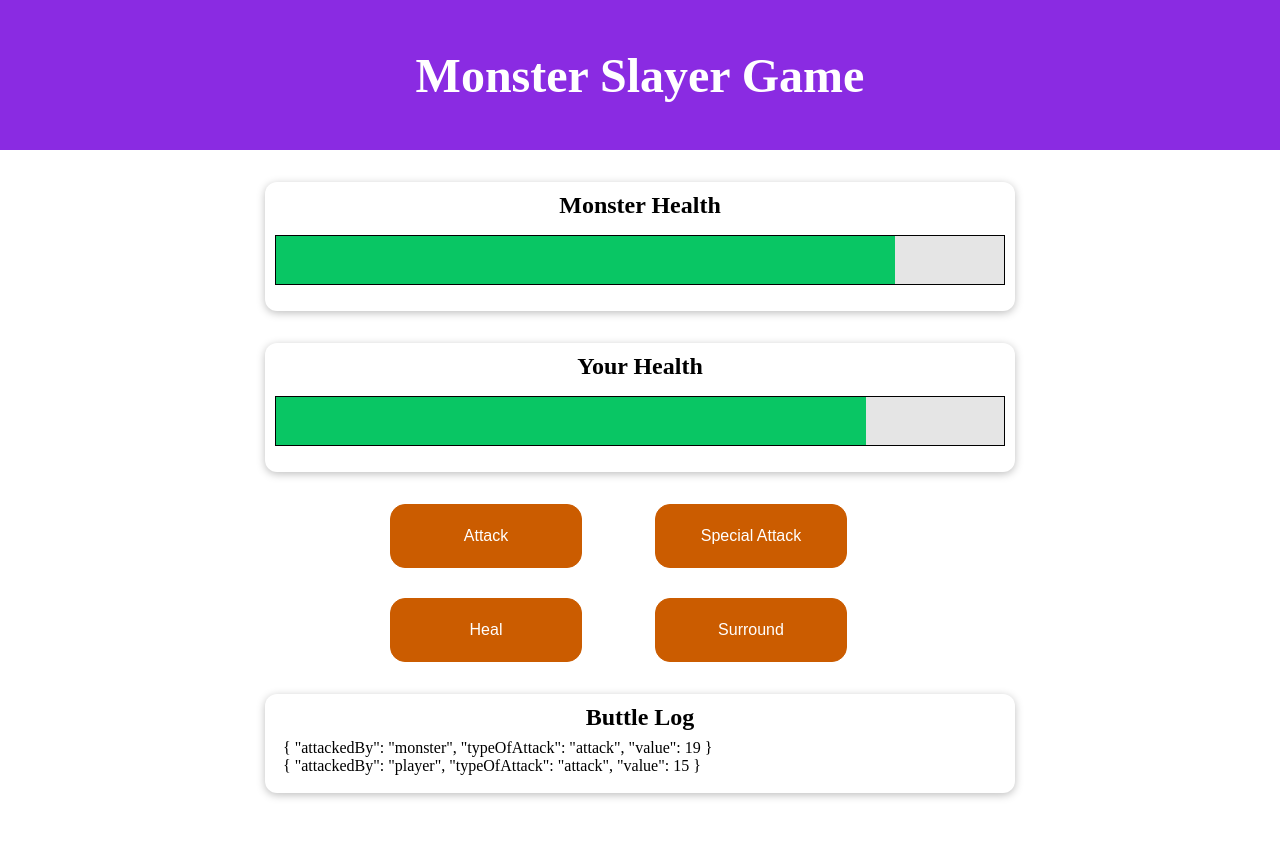
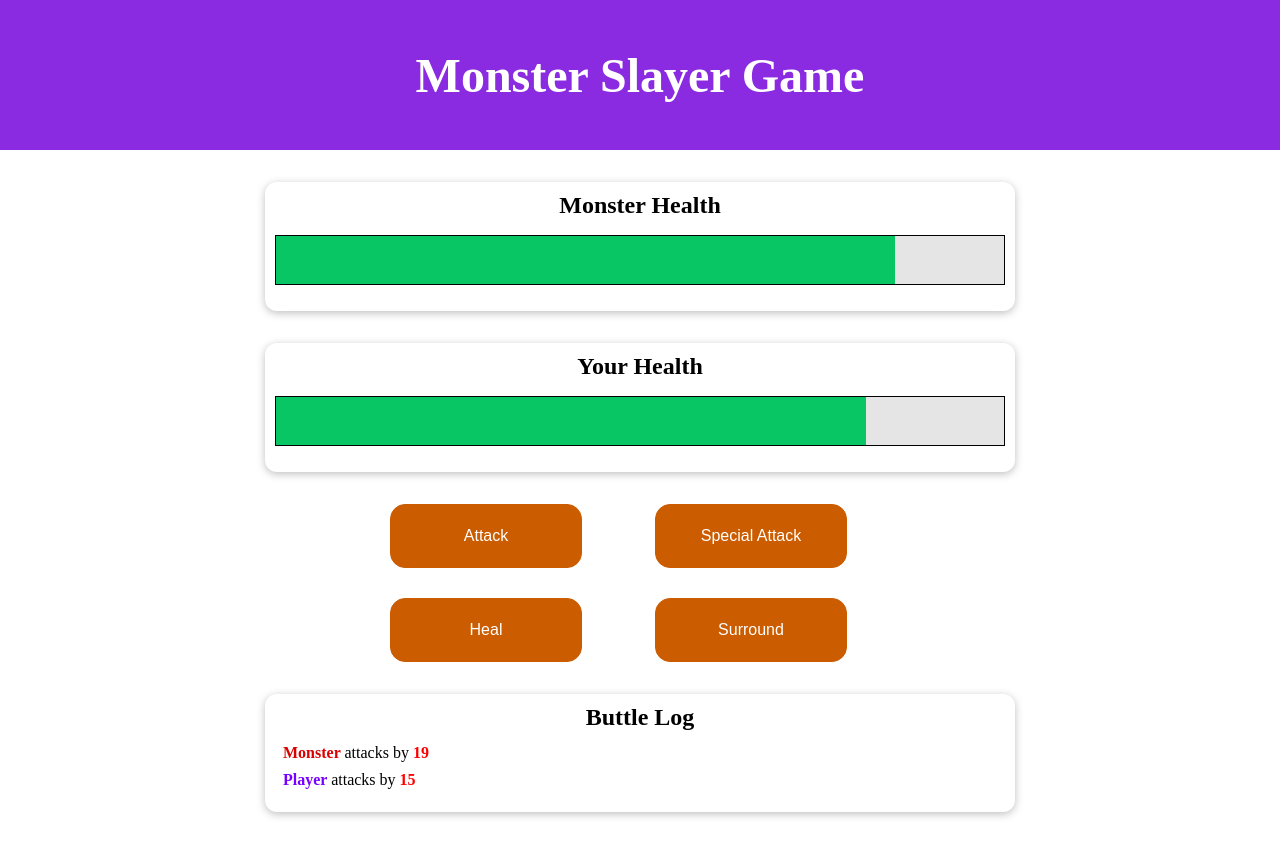
Before and after one commit to ElOleksii/vue-game, a Vue app: page / in a window 1280 px wide. Both pictures are taken after a click on the button "Attack". Built offline with nearby package versions, Linux system fonts and the light colour scheme.

Commit message:
complete buttle log

```diff
--- a/src/components/BattleLog.vue
+++ b/src/components/BattleLog.vue
@@ -3,7 +3,16 @@
     <h3>Buttle Log</h3>
     <ul>
         <li v-for="log in battleLog" :key="log">
-            {{ log }}
+            <span :class="{'log--player': log.attackedBy === 'player', 'log--monster': log.attackedBy === 'monster'}">
+                {{ log.attackedBy === 'player' ? "Player " : "Monster "  }}
+            </span>
+            <span>  {{ log.typeOfAttack === 'attack' ? "attacks by " :
+              log.typeOfAttack ==='special-attack' ? "special attacks by " :
+              "heals himself for "}}</span>
+               <span
+              :class="{'log--damage': log.typeOfAttack === 'attack' || log.typeOfAttack === 'special-attack', 'log--heal': log.typeOfAttack === 'heal' }"
+              >{{ log.value }}</span
+            >
         </li>
     </ul>
 </section>
@@ -23,4 +32,28 @@ export default {
     padding: 0.5rem ;
     list-style: none;
 }
+.log--player {
+  color: #7700ff;
+  font-weight: 700;
+
+}
+
+.log--monster {
+  color: #da0000;
+  font-weight: 700;
+
+}
+
+.log--damage {
+  color: red;
+  font-weight: 700;
+}
+
+.log--heal {
+  color: rgb(9, 203, 9);
+  font-weight: 700;
+}
+li{
+    padding: 0.3rem 0;
+}
 </style>
--- a/src/components/ButtonsPanel.vue
+++ b/src/components/ButtonsPanel.vue
@@ -21,7 +21,7 @@ export default {
   data(){
     return{
         canUseHeal: true,
-        battleLog: []
+        battleLog: [],
     }
   },
   methods: {
@@ -42,7 +42,7 @@ export default {
        this.$emit("update:monsterHealth", this.monsterHealth - attackValue)
        this.attackPlayer();
        this.increaseCurrentRound();
-       this.addBattleLog("player", "special attack", attackValue)
+       this.addBattleLog("player", "attack", attackValue)
     },
     healPlayer(){
         const healValue = getRandomValue(15, 20);
@@ -71,11 +71,7 @@ export default {
 
   computed: {
     canUseSpecialAttack() {
-        let canUseNow = false;
-        if(canUseNow){
-            this.currentRound % 3 !== 0
-        }
-      return canUseNow;
+      return this.currentRound % 3 === 0;
     },
   },
 }
```
